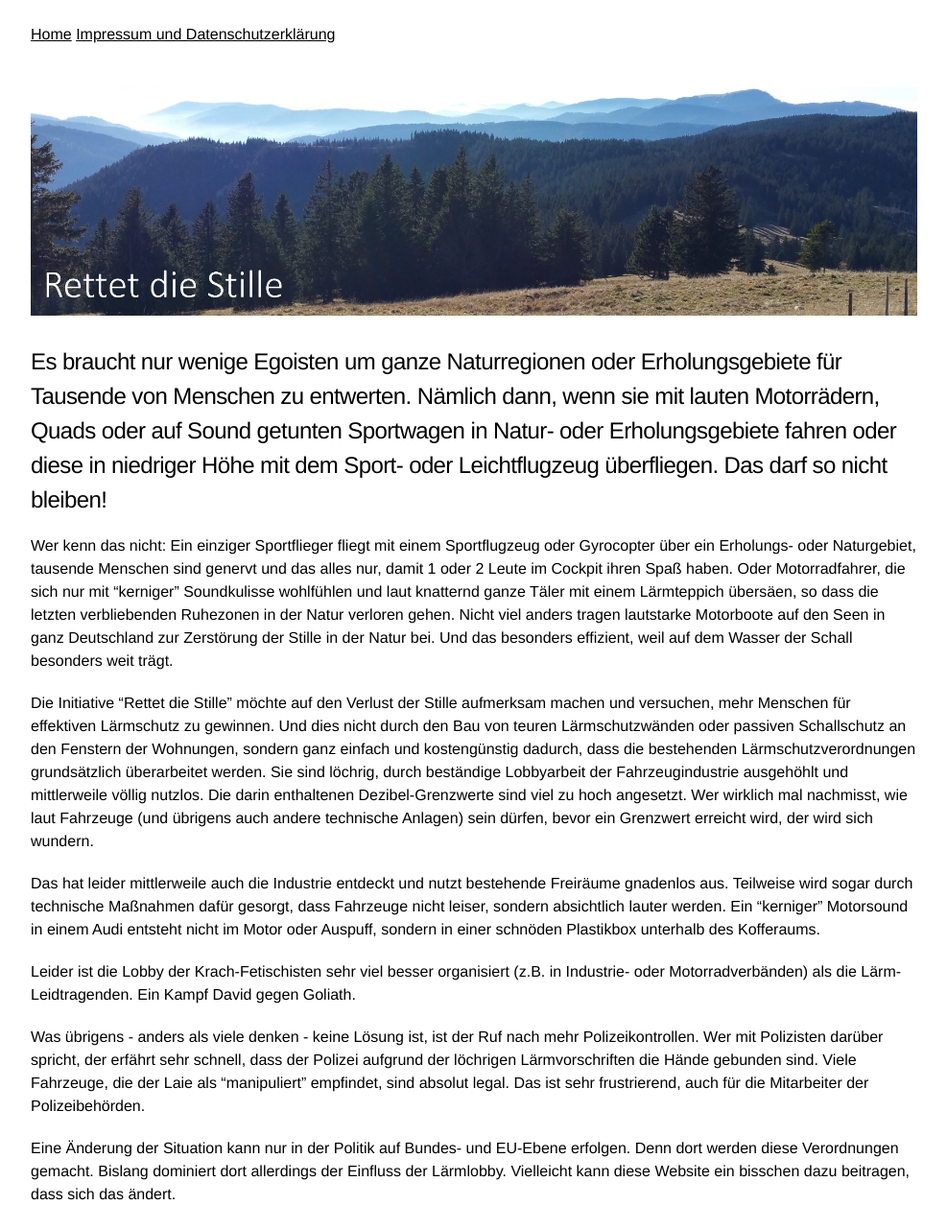
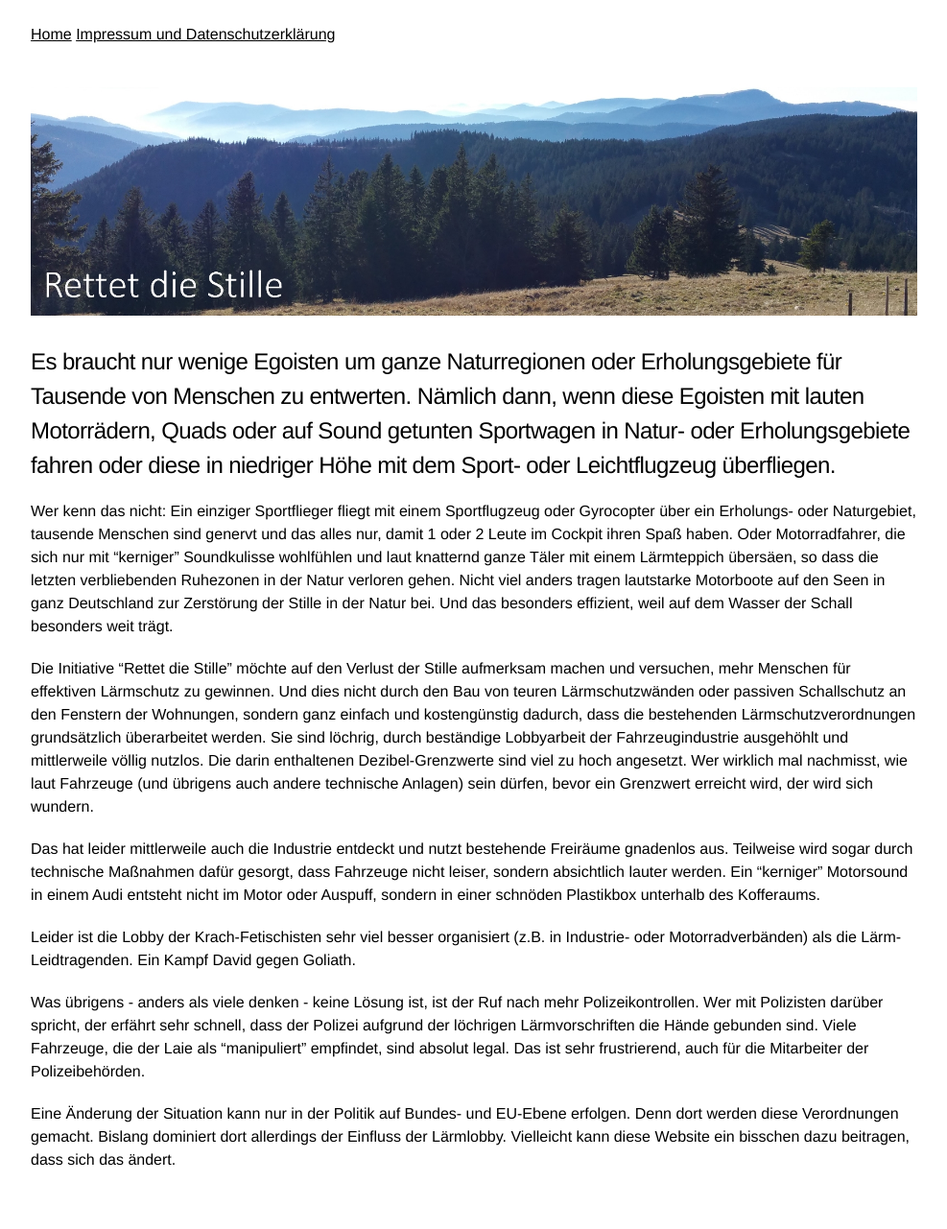
Before and after one commit to rettet-die-stille/rettet-die-stille.github.io, a Jekyll site: the page built from index.md, in a window 1280 px wide. Shown: the whole page at 96% size, without its empty margins (146-1133 px from the left). Built offline with Jekyll 4.4.1, drawn with Linux system fonts in a browser that asks for light colours; after the commit the page ends 1245 px from its top, so only the background shows below that.

Commit message:
Update index.md

```diff
--- a/index.md
+++ b/index.md
@@ -3,7 +3,7 @@ layout: default
 ---
 ![Intro](assets/images/schwarzwald3.jpg)
 
-## Es braucht nur wenige Egoisten um ganze Naturregionen oder Erholungsgebiete für Tausende von Menschen zu entwerten. Nämlich dann, wenn sie mit lauten Motorrädern, Quads oder auf Sound getunten Sportwagen in Natur- oder Erholungsgebiete fahren oder diese in niedriger Höhe mit dem Sport- oder Leichtflugzeug überfliegen. Das darf so nicht bleiben!
+## Es braucht nur wenige Egoisten um ganze Naturregionen oder Erholungsgebiete für Tausende von Menschen zu entwerten. Nämlich dann, wenn diese Egoisten mit lauten Motorrädern, Quads oder auf Sound getunten Sportwagen in Natur- oder Erholungsgebiete fahren oder diese in niedriger Höhe mit dem Sport- oder Leichtflugzeug überfliegen.
 
 Wer kenn das nicht: Ein einziger Sportflieger fliegt mit einem Sportflugzeug oder Gyrocopter über ein Erholungs- oder Naturgebiet, tausende Menschen sind genervt und das alles nur, damit 1 oder 2 Leute im Cockpit ihren Spaß haben. Oder Motorradfahrer, die sich nur mit "kerniger" Soundkulisse wohlfühlen und laut knatternd ganze Täler mit einem Lärmteppich übersäen, so dass die letzten verbliebenden Ruhezonen in der Natur verloren gehen. Nicht viel anders tragen lautstarke Motorboote auf den Seen in ganz Deutschland zur Zerstörung der Stille in der Natur bei. Und das besonders effizient, weil auf dem Wasser der Schall besonders weit trägt.
 
```
